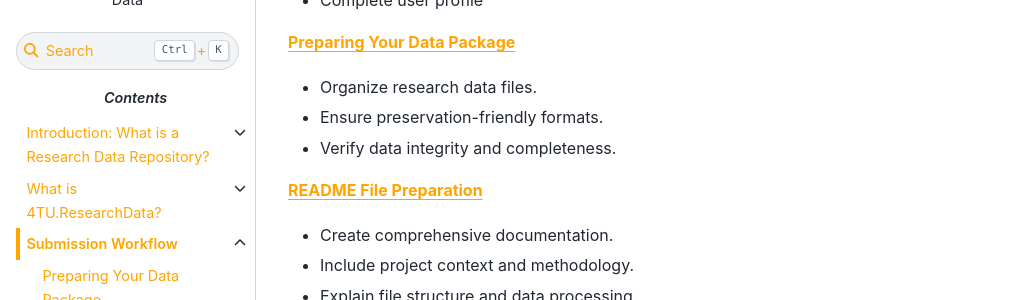
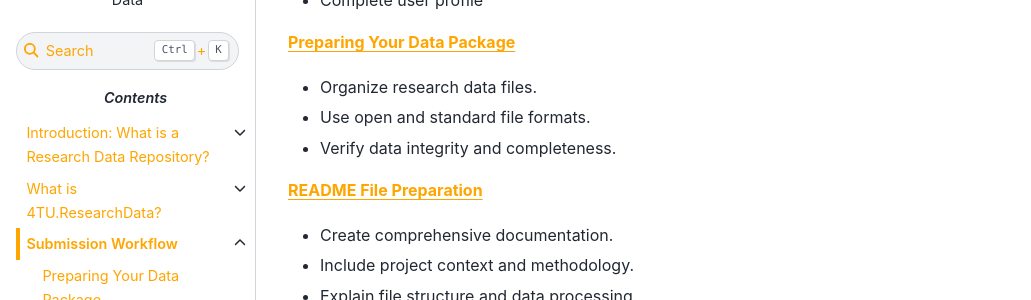
Before and after one commit to TUDelft-books/FAIR4TU_Submission_Help, a Jupyter Book: the page built from book/submission_workflow/intro.md, in a window 1280 px wide and 900 px high, scrolled down 338 px. Shown: the part 153-453 px from the top of the window, without its empty margins (0-1031 px from the left). Built offline with Jupyter Book 1.0.4 settings and Sphinx 7.4.7 and the Sphinx Book theme 1.1.4, drawn with Linux system fonts in a browser that asks for light colours; pages that are not in the unit, such as notebooks, are missing from menus; comment, search, counter and statistics services are not loaded.

Commit message:
Update intro.md

```diff
--- a/book/submission_workflow/intro.md
+++ b/book/submission_workflow/intro.md
@@ -36,7 +36,7 @@ In order to maximize the impact and accessibility of your research, it is crucia
 
 [**Preparing Your Data Package**](/submission_workflow/preparing_your_data_package)
 * Organize research data files.
-* Ensure preservation-friendly formats.
+* Use open and standard file formats.
 * Verify data integrity and completeness.
 
 [**README File Preparation**](/submission_workflow/readme_and_documentation)
```
